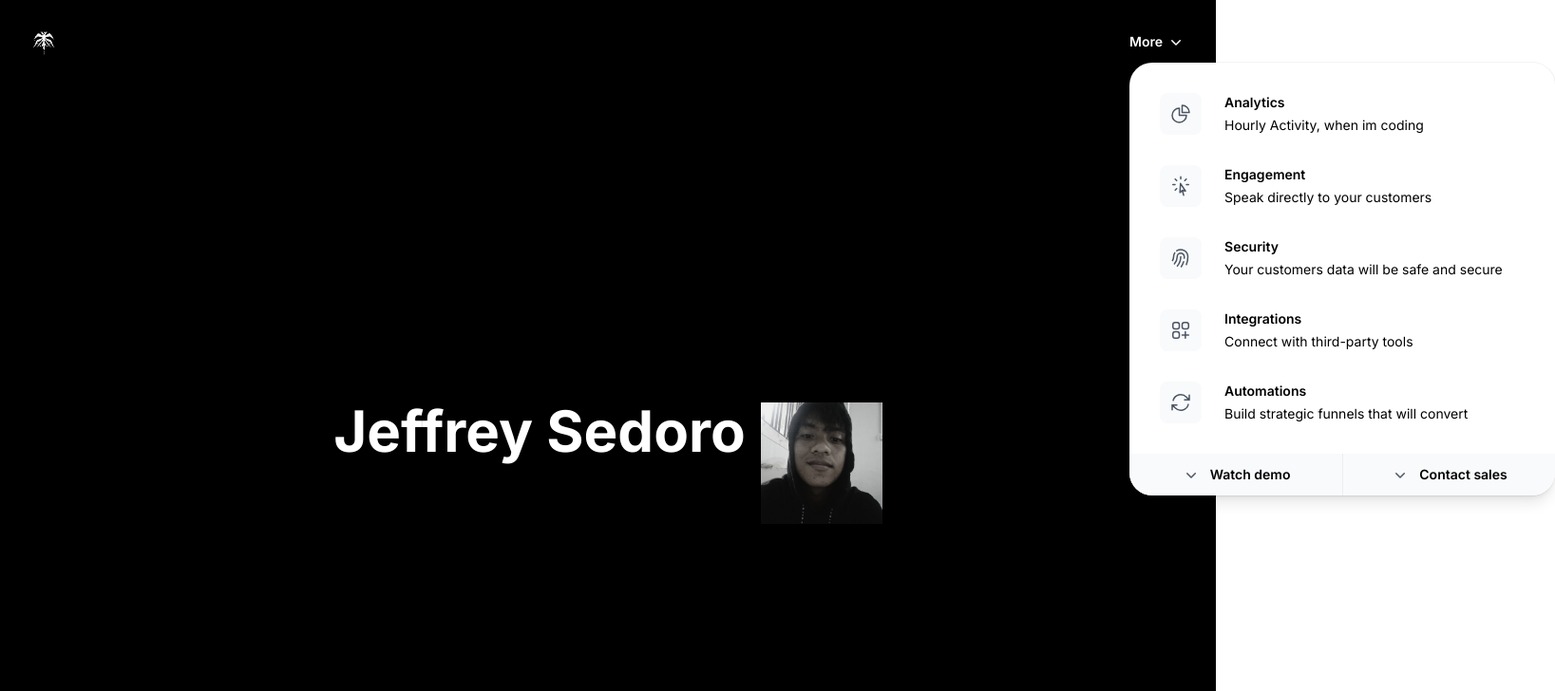
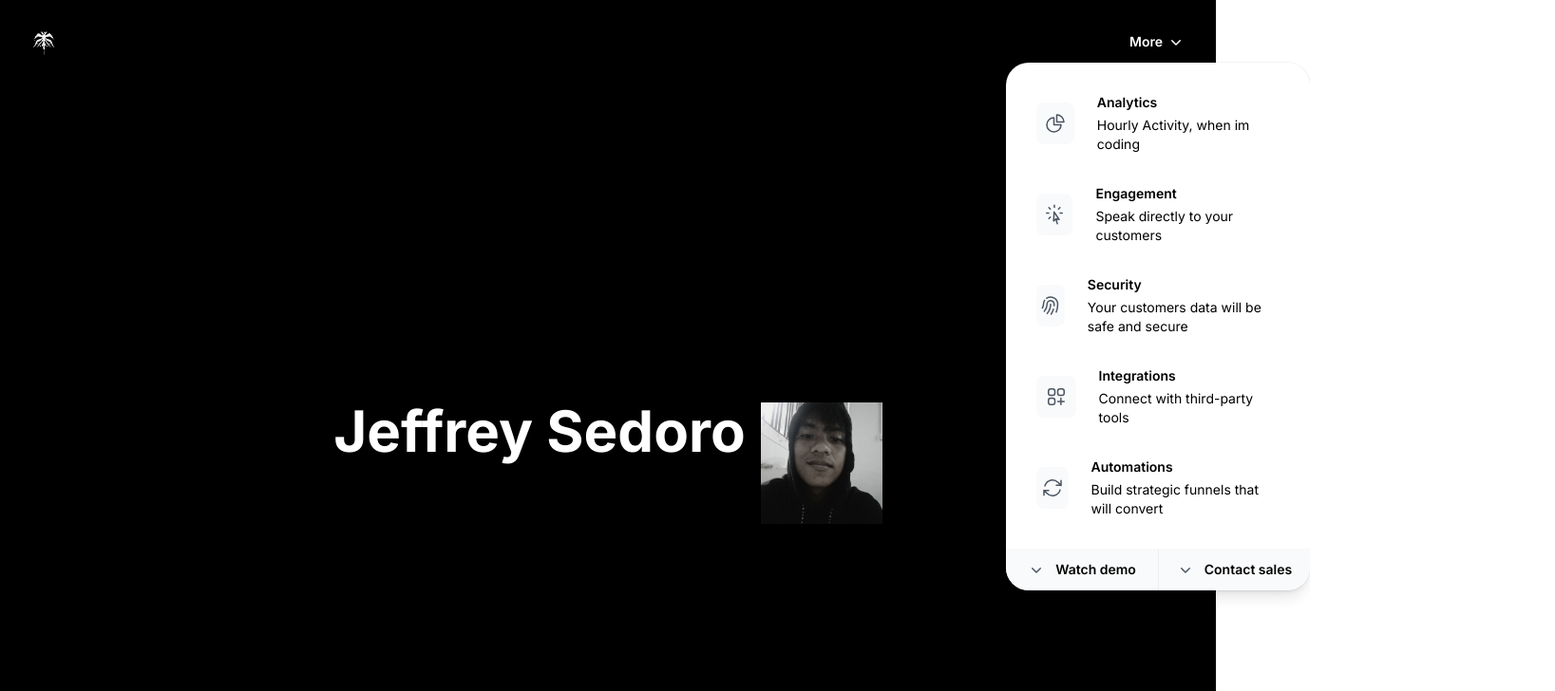
Before and after one commit to Myzino/portfolio, a Next.js app: page / in a window 1280 px wide. Both pictures are taken after a click on the button "More". Shown: the top 728 px of the page at 95% size, 1637 px wide, since content can reach past the window. Built offline with nearby package versions, Linux system fonts and the light colour scheme.

Commit message:
dasdasdvjhasbd

```diff
--- a/src/app/components/ui/header.tsx
+++ b/src/app/components/ui/header.tsx
@@ -26,7 +26,7 @@ const callsToAction = [
 ];
 
 const ProductMenu = () => (
-  <div className="absolute left-0 top-full z-10 mt-3 w-screen max-w-md overflow-hidden rounded-3xl bg-white shadow-lg ring-1 ring-gray-900/5">
+  <div className="absolute left-1/2 transform -translate-x-1/2 top-full z-10 mt-3 w-max max-w-xs overflow-hidden rounded-3xl bg-white shadow-lg ring-1 ring-gray-900/5">
     <div className="p-4">
       {products.map((item) => (
         <div key={item.name} className="group relative flex items-center gap-x-6 rounded-lg p-4 text-sm hover:bg-gray-50">
--- a/src/app/pages/contact.tsx
+++ b/src/app/pages/contact.tsx
@@ -1,5 +1,7 @@
 
 "use client";
+import jefri from "@/app/img/jefri.jpg";
+import Image from "next/image";
 export default function Contact() {
   return (
     <section id="contact" className="min-h-screen flex items-center justify-center bg-gray-100 px-4">
@@ -7,8 +9,8 @@ export default function Contact() {
         <div
           className="wrapper bg-gray-50 rounded shadow-lg flex items-center justify-center overflow-hidden w-full max-w-lg"
         >
-          <img
-            src="/path-to-your-image.jpg"
+          <Image
+            src={jefri}
             alt="Wrapper Image"
             className="w-full h-full object-cover"
           />
```
Also changed, not shown: src/app/img/jefri.jpg (added).
